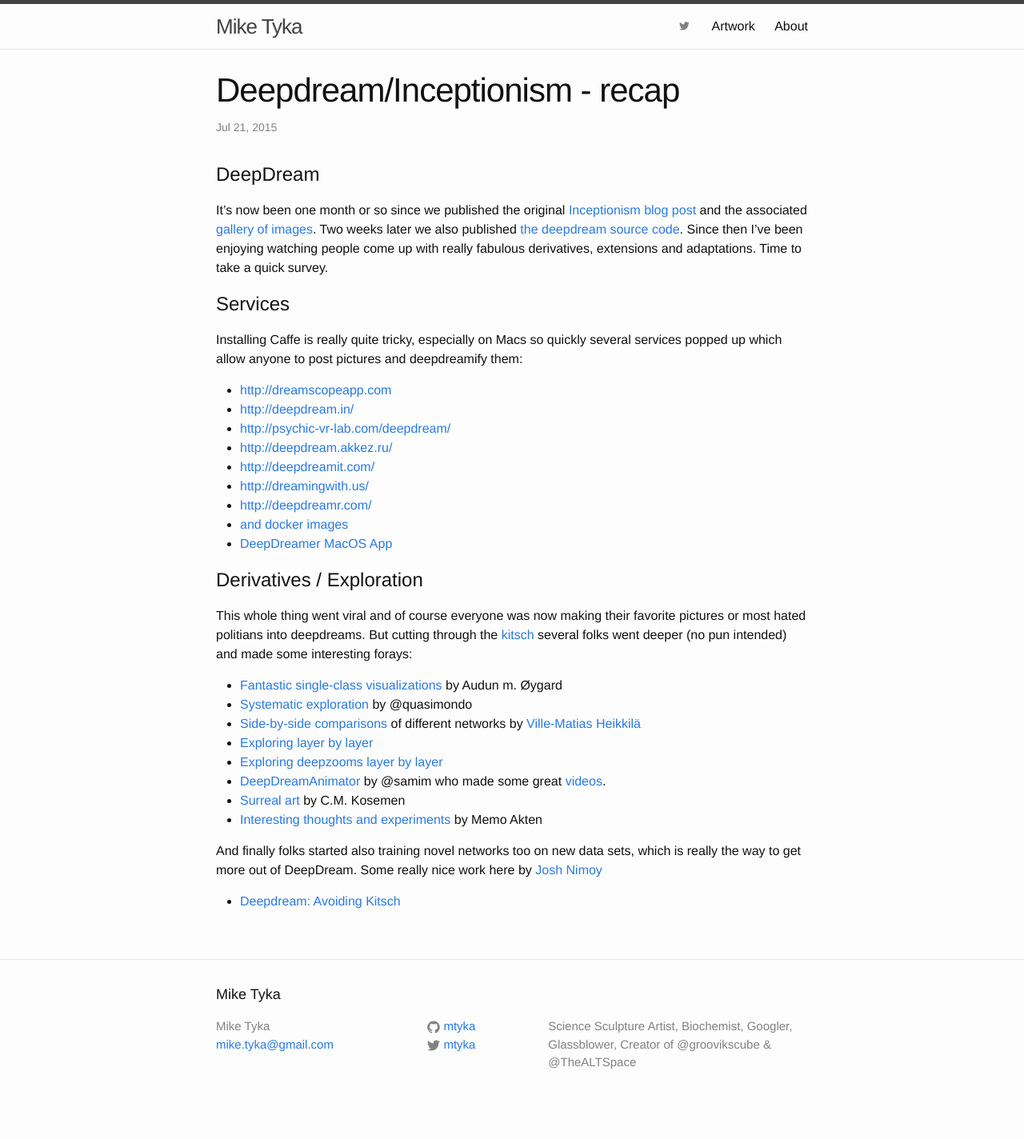
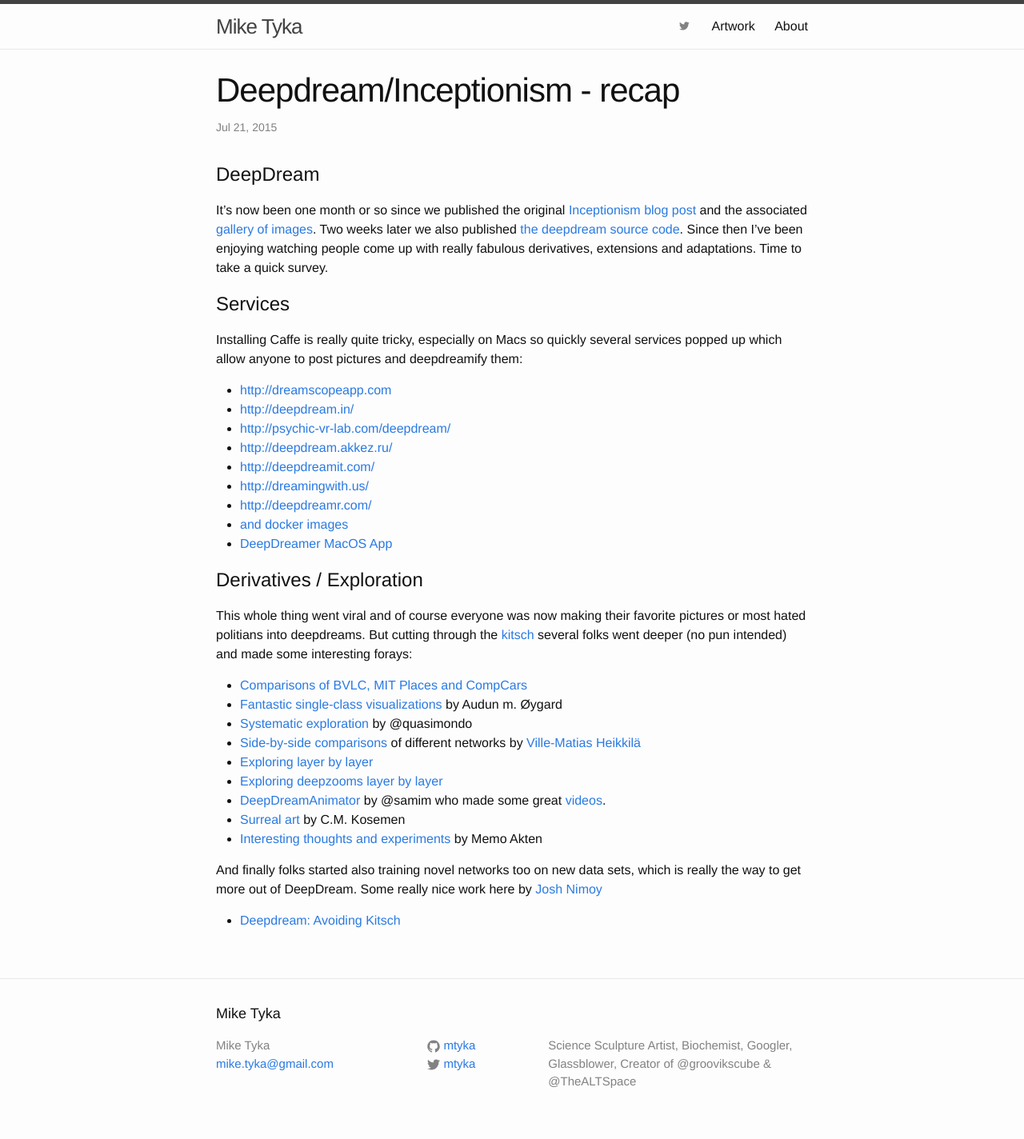
Before and after one commit to mtyka/mtyka.github.io, a Jekyll site: the page built from _posts/2015-07-21-one-month-after-deepdream.markdown, in a window 1280 px wide. Shown: the whole page at 80% size. Built offline with Jekyll 4.4.1, drawn with Linux system fonts in a browser that asks for light colours; before the commit the page ends 1400 px from its top, so only the background shows below that.

Commit message:
Adding another link

```diff
--- a/_posts/2015-07-21-one-month-after-deepdream.markdown
+++ b/_posts/2015-07-21-one-month-after-deepdream.markdown
@@ -27,6 +27,7 @@
 
 This whole thing went viral and of course everyone was now making their favorite pictures or most hated politians into deepdreams. But cutting through the [kitsch](http://www.psmag.com/nature-and-technology/googles-deep-dream-is-future-kitsch) several folks went deeper (no pun intended) and made some interesting forays:
 
+  * [Comparisons of BVLC, MIT Places and CompCars](http://sprawledoctopus.com/deepdream/datasets/)
   * [Fantastic single-class visualizations](http://auduno.com/post/125362849838/visualizing-googlenet-classes) by Audun m. Øygard
   * [Systematic exploration](https://www.flickr.com/photos/quasimondo/sets/72157655587555166) by @quasimondo
   * [Side-by-side comparisons](https://www.youtube.com/watch?t=16&v=32GnAI3nrsQ) of different networks by [Ville-Matias Heikkilä](http://www.pelulamu.net/viznut/)
```
